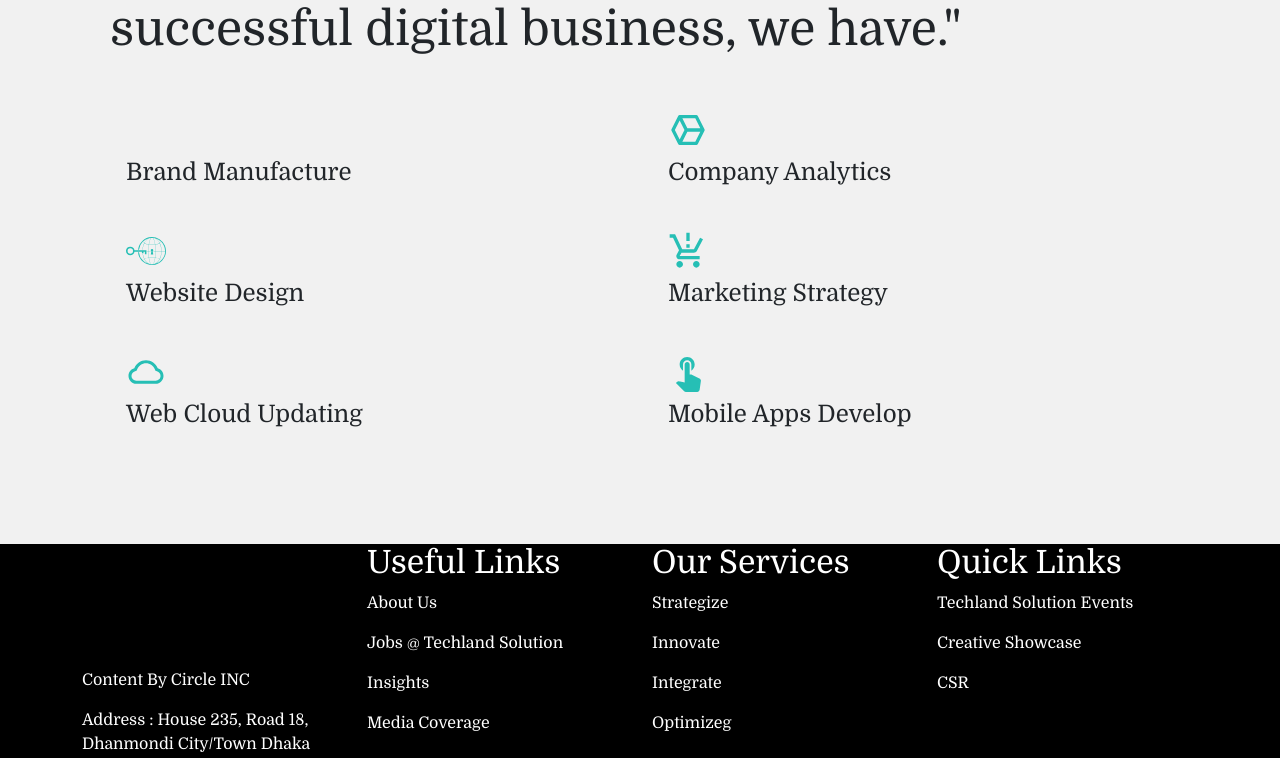
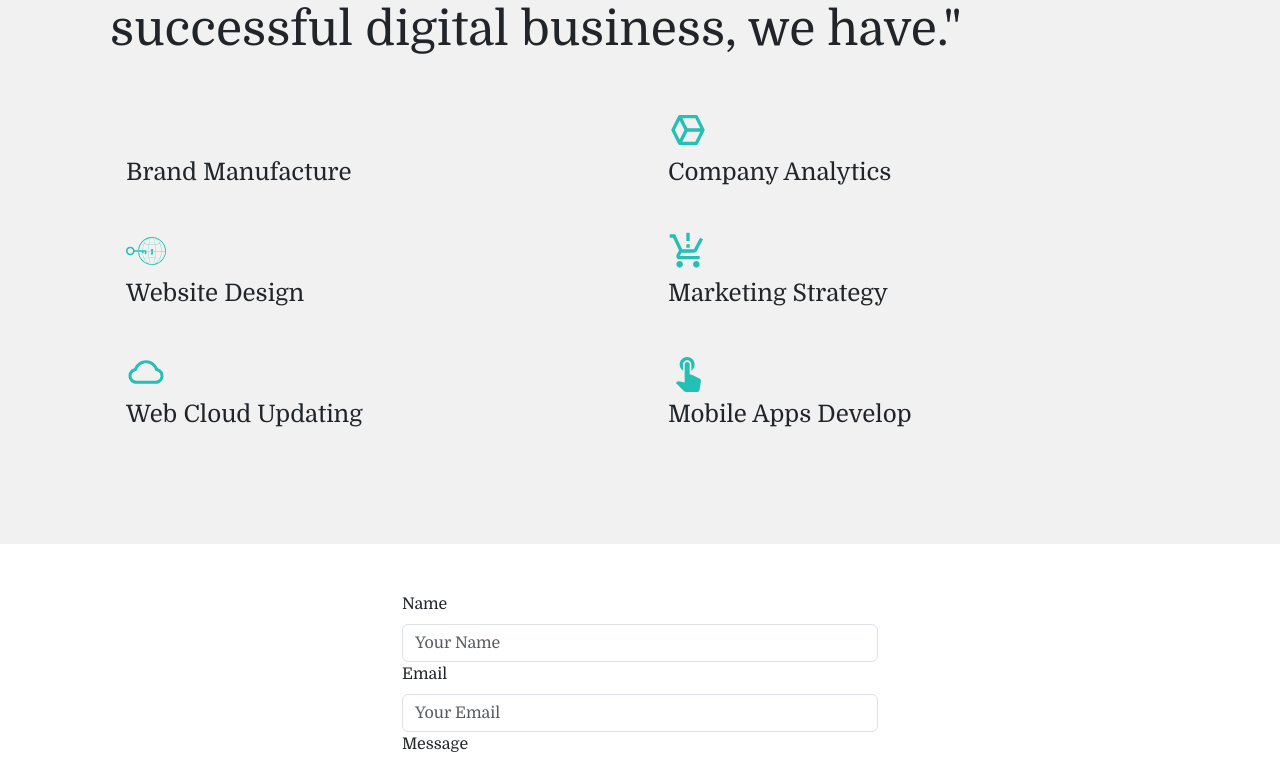
Before and after one commit to hasibdurjoy/studio, a React (Create React App) app: page / in a window 1280 px wide. Shown: the part 2004-2762 px from the top of the page. Built offline with nearby package versions, Linux system fonts and the light colour scheme; some icons are missing.

Commit message:
Contact us form create

```diff
--- a/src/Component/Banner.jsx
+++ b/src/Component/Banner.jsx
@@ -13,7 +13,13 @@ const Banner = () => {
     >
       <Container>
         <div className="d-flex align-items-center justify-content-between pt-4">
-          <h2>TECHLAND SOLUTION</h2>
+          <img
+            style={{ height: "30px" }}
+            src="https://i.ibb.co/PMLmc6C/TS.png"
+            alt=""
+          />
+          {/* <a href="https://ibb.co/cwBg6rT"><img src="https://i.ibb.co/PMLmc6C/TS.png" alt="TS" border="0"></a> */}
+          {/* <h2>TECHLAND SOLUTION</h2> */}
           <h4>Home </h4>
           <h4>About US</h4>
           <h4>Service</h4>
--- /dev/null
+++ b/src/Component/ContactMe.jsx
@@ -0,0 +1,76 @@
+import React, { useState } from "react";
+import { Form, Button } from "react-bootstrap";
+
+const ContactUsForm = () => {
+  const [formData, setFormData] = useState({
+    name: "",
+    email: "",
+    message: "",
+  });
+
+  const handleChange = (e) => {
+    const { name, value } = e.target;
+    setFormData({ ...formData, [name]: value });
+  };
+
+  const handleSubmit = (e) => {
+    e.preventDefault();
+    // You can handle form submission logic here
+    console.log(formData);
+    // Clear the form fields
+    setFormData({
+      name: "",
+      email: "",
+      message: "",
+    });
+  };
+
+  return (
+    <div style={{ width: "500px" }} className="container mt-5 mb-5">
+      <Form onSubmit={handleSubmit}>
+        <Form.Group controlId="name">
+          <Form.Label>Name</Form.Label>
+          <Form.Control
+            type="text"
+            name="name"
+            value={formData.name}
+            onChange={handleChange}
+            placeholder="Your Name"
+            required
+          />
+        </Form.Group>
+
+        <Form.Group controlId="email">
+          <Form.Label>Email</Form.Label>
+          <Form.Control
+            type="email"
+            name="email"
+            value={formData.email}
+            onChange={handleChange}
+            placeholder="Your Email"
+            required
+          />
+        </Form.Group>
+
+        <Form.Group controlId="message">
+          <Form.Label>Message</Form.Label>
+          <Form.Control
+            as="textarea"
+            rows={4}
+            name="message"
+            value={formData.message}
+            onChange={handleChange}
+            placeholder="Your Message"
+            required
+          />
+        </Form.Group>
+
+        <Button variant="primary" type="submit">
+          Submit
+        </Button>
+      </Form>
+    </div>
+  );
+};
+
+export default ContactUsForm;
--- a/src/Component/ContactUs.jsx
+++ b/src/Component/ContactUs.jsx
@@ -38,20 +38,18 @@ const ContactUs = () => {
     },
   ];
   return (
-    <div style={{ backgroundColor: "black", color: "white" }}>
+    <div
+      style={{ backgroundColor: "black", color: "white", marginTop: "10px" }}
+    >
       <Container>
         <div>
           <Row>
             <Col md={3}>
-              <img
-                height="100px"
-                // src="https://i.ibb.co/qy3YJwN/Untitled-design-9.png"
-                alt=""
-              />
+              <img height="50px" src="https://i.ibb.co/PMLmc6C/TS.png" alt="" />
               <p className="mt-4">Content By Circle INC</p>
               <p>
-                Address : House 235, Road 18, Dhanmondi City/Town Dhaka
-                State/Province/Region Dhaka Zip/Postal Code 1209
+                House 164, Road 08, Uttara, Dhaka-1230 41 Constance Street,
+                London, England-E16 2DQ
               </p>
               <p>Contact: +44 7453162635</p>
             </Col>
--- a/src/Component/StudioProjectHome.jsx
+++ b/src/Component/StudioProjectHome.jsx
@@ -3,6 +3,7 @@ import Banner from "./Banner";
 import WhoWeAre from "./WhoWeAre";
 import WhatWeDo from "./WhatWeDo";
 import ContactUs from "./ContactUs";
+import ContactUsForm from "./ContactMe";
 
 const StudioProjectHome = () => {
   return (
@@ -10,6 +11,7 @@ const StudioProjectHome = () => {
       <Banner />
       <WhoWeAre />
       <WhatWeDo />
+      <ContactUsForm />
       <ContactUs />
     </div>
   );
```
Also changed, not shown: 1 other file (tests, documents, lock files or other folders).
